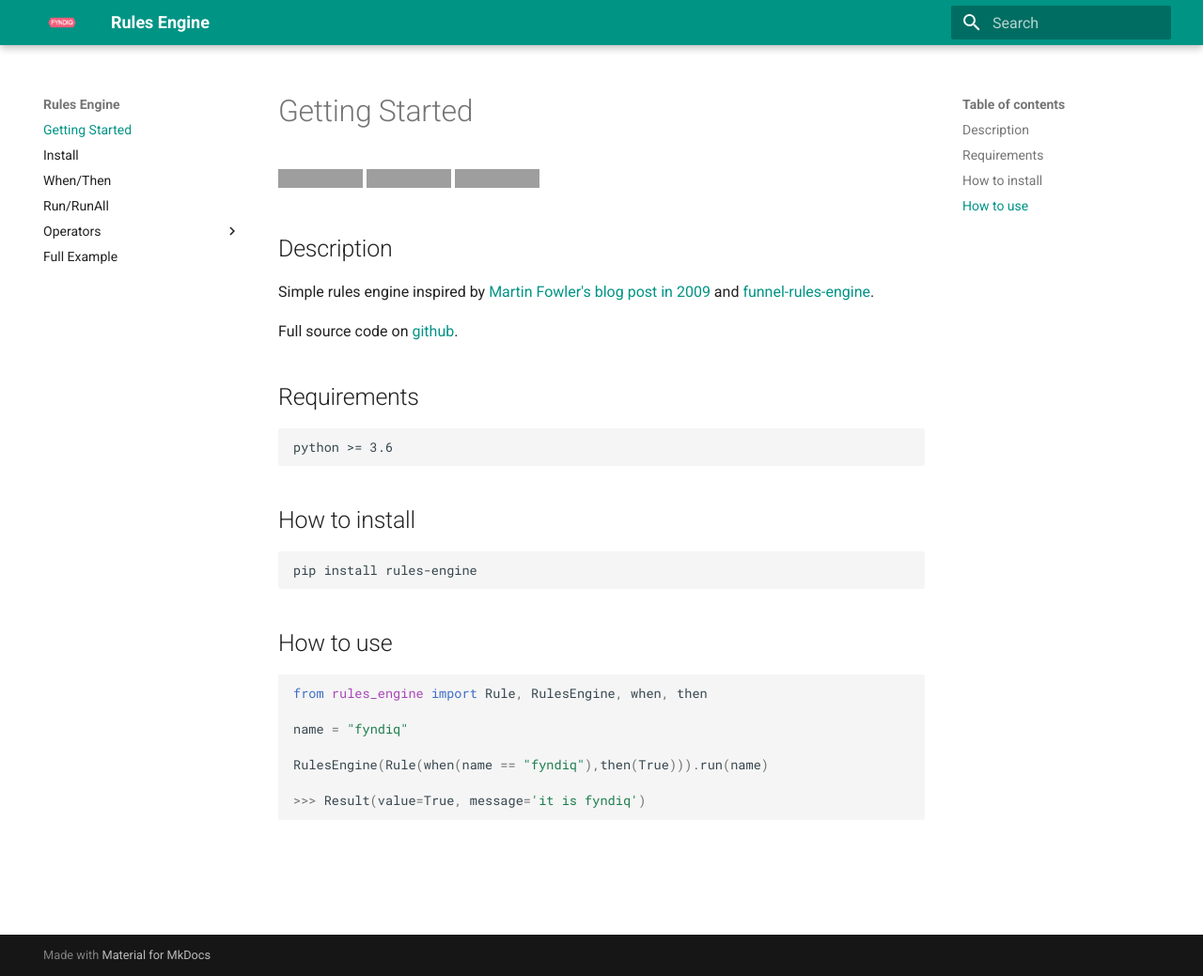
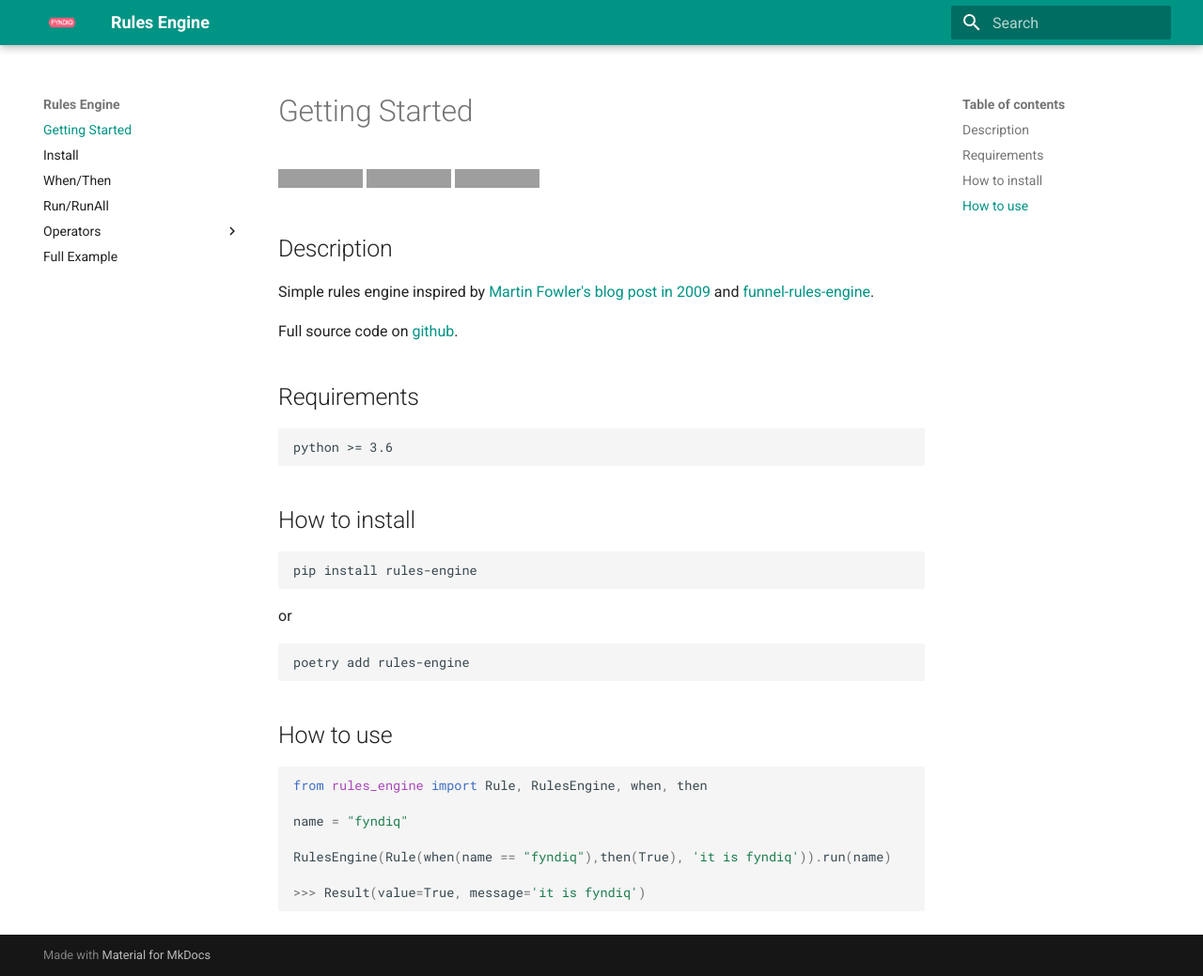
Before and after one commit to fyndiq/rules-engine, an MkDocs documentation site: the page built from docs/index.md, in a window 1280 px wide and 1039 px high. Shown: the whole window at 94% size. Built offline with MkDocs 1.6.1 and Material for MkDocs 9.7.7, drawn with Linux system fonts in a browser that asks for light colours; grey boxes are pictures that could not be loaded.

Commit message:
docs: adds result to docs

```diff
--- a/docs/index.md
+++ b/docs/index.md
@@ -19,6 +19,9 @@ Full source code on [github](https://github.com/fyndiq/rules-engine).
 ## How to install
 
     pip install rules-engine
+or
+
+    poetry add rules-engine
 
 ## How to use
 
@@ -27,7 +30,7 @@ from rules_engine import Rule, RulesEngine, when, then
 
 name = "fyndiq"
 
-RulesEngine(Rule(when(name == "fyndiq"),then(True))).run(name)
+RulesEngine(Rule(when(name == "fyndiq"),then(True), 'it is fyndiq')).run(name)
 
 >>> Result(value=True, message='it is fyndiq')
 
```
Also changed, not shown: README.md (+2 -0 lines), docs/install.md (+4 -0 lines).
